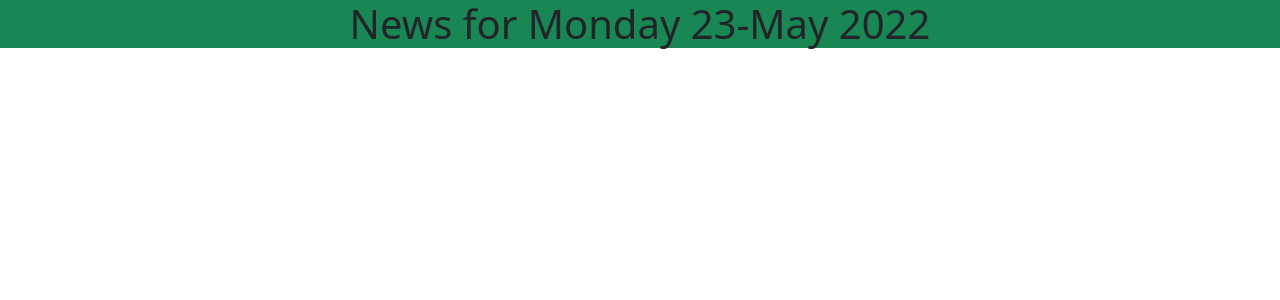
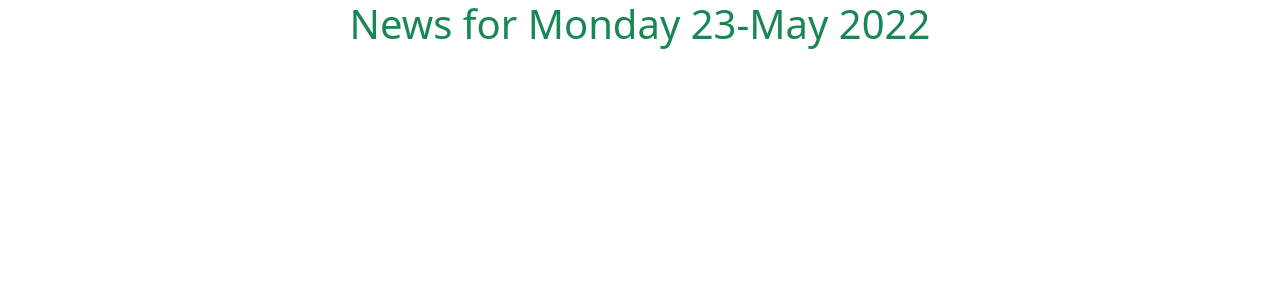
Before and after one commit to John-Njau/Moringa-Tribune, a Django app: page /news/today/ in a window 1280 px wide. Shown: the top 300 px of the page. Run offline with Django 4.2, Linux system fonts and the light colour scheme; some libraries are stand-ins or nearby versions.

Commit message:
style: base html

```diff
--- a/news/templates/all-news/base.html
+++ b/news/templates/all-news/base.html
@@ -19,7 +19,7 @@
 
 <body>
     {% block content%}
-    <h1 class="text-center bg-success" >News for {{date|date:"l d-F Y"}}</h1>
+    <h1 class="text-center text-success" >News for {{date|date:"l d-F Y"}}</h1>
     {% endblock %}
 
     {% block scripts %}
```
Also changed, not shown: news/templates/navbar.html (added), 1 other file.
